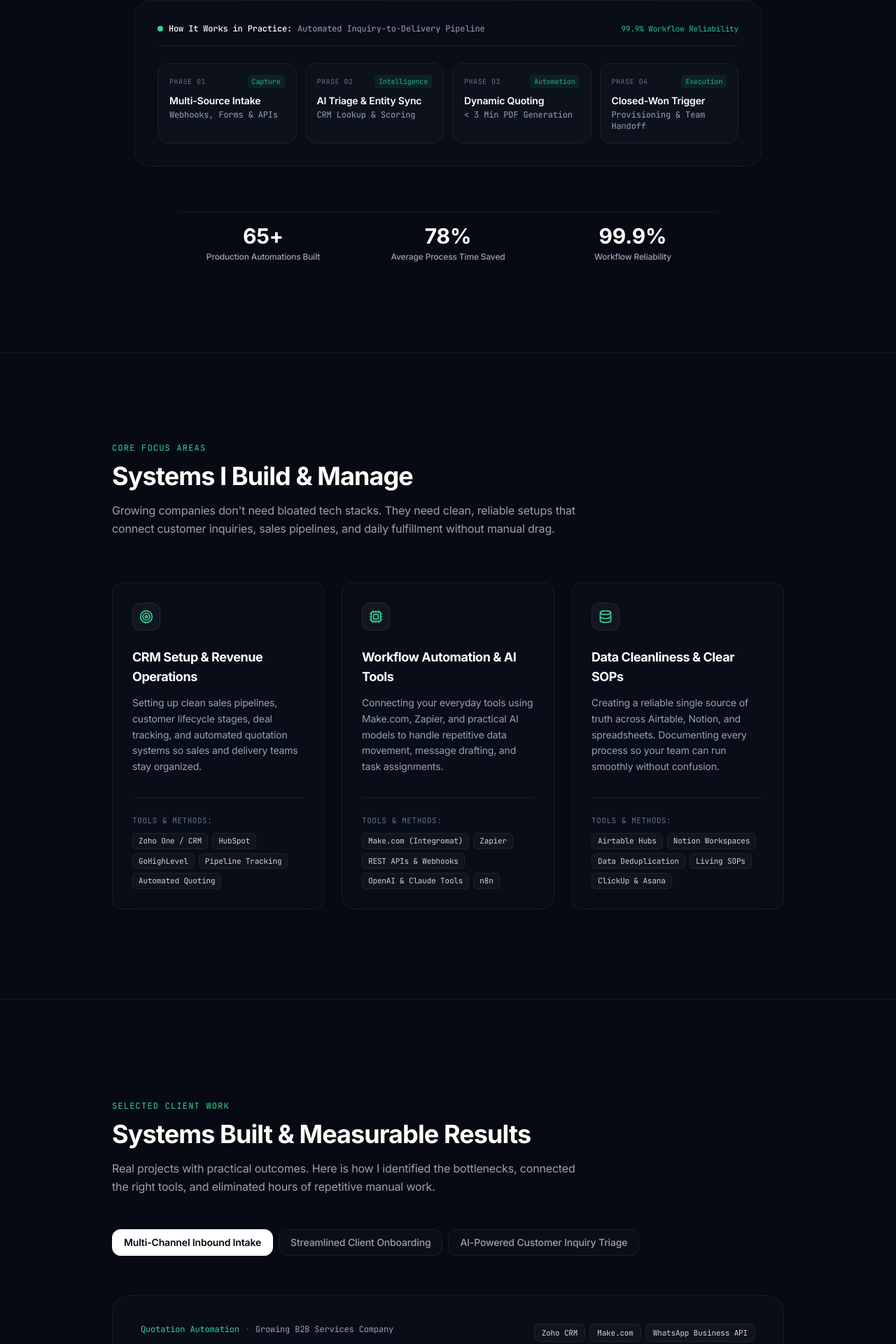
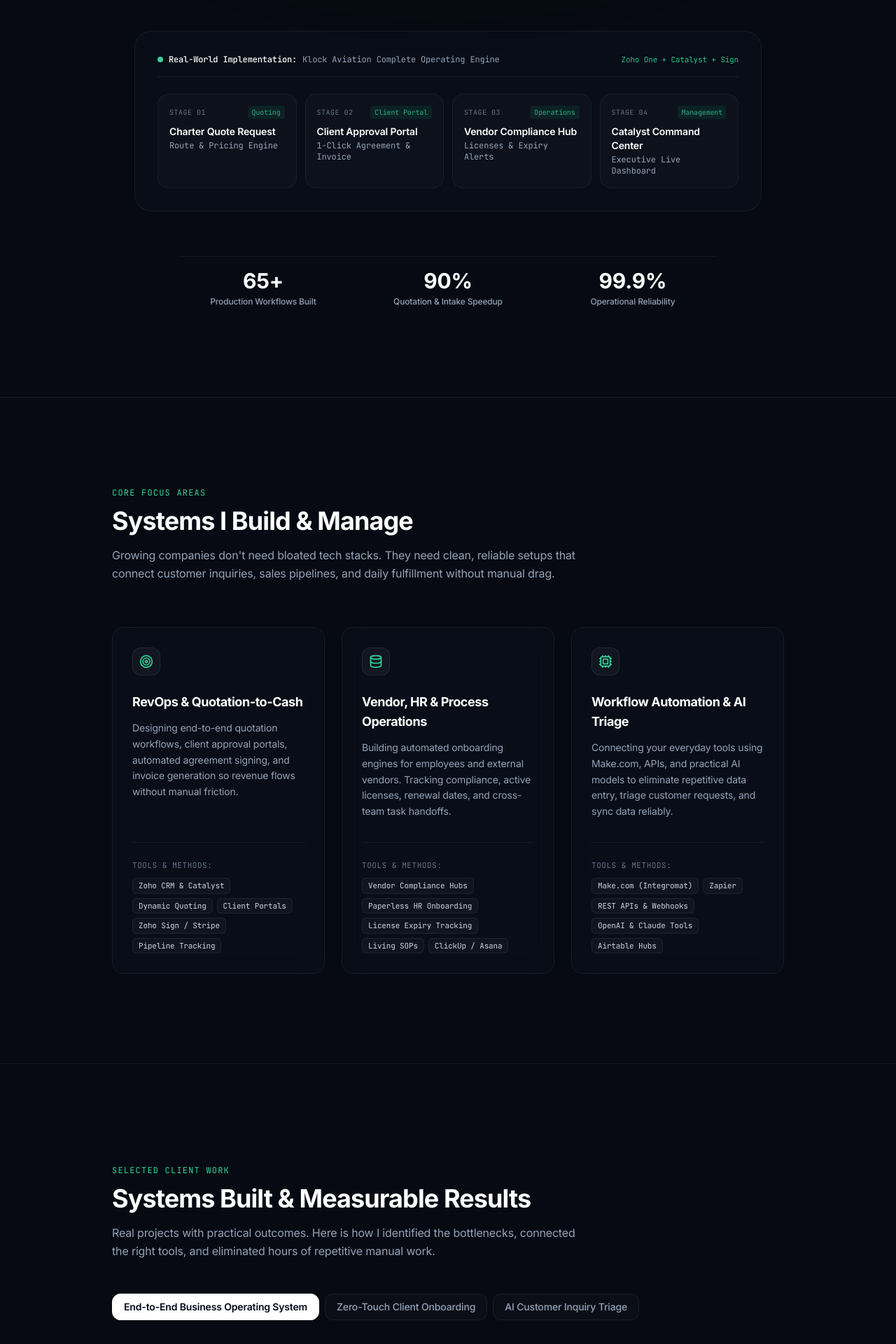
Before and after one commit to aherisystems-cloud/rita-ndubi-portfolio, a React (Vite) app: page / in a window 1280 px wide. Shown: the part 780-2700 px from the top of the page at 70% size. Built offline with nearby package versions, Linux system fonts and the light colour scheme.

Commit message:
feat: feature full Klock Aviation system scope, Zoho Catalyst command center, and clockwork headline

```diff
--- a/src/components/Hero.jsx
+++ b/src/components/Hero.jsx
@@ -1,6 +1,6 @@
 import React from 'react';
 import { personalInfo } from '../data/portfolioData';
-import { ArrowRight, FileText, ArrowUpRight, Sparkles, Database, Layers, Cpu, CheckCircle } from 'lucide-react';
+import { ArrowRight, FileText, CheckCircle2 } from 'lucide-react';
 
 export default function Hero({ onOpenResume }) {
   return (
@@ -14,19 +14,19 @@
         {/* Subtle pill badge */}
         <div className="inline-flex items-center gap-2 px-3.5 py-1.5 rounded-full bg-white/[0.03] border border-white/[0.08] text-slate-300 text-xs font-medium mb-8 backdrop-blur-md">
           <span className="w-1.5 h-1.5 rounded-full bg-emerald-400"></span>
-          <span>Business Systems & Automation Specialist</span>
+          <span>Business Systems & RevOps Specialist</span>
           <span className="text-slate-600">·</span>
-          <span className="text-slate-400">Working Globally</span>
+          <span className="text-slate-400">Working with Teams Globally</span>
         </div>
 
         {/* Hero Title */}
         <h1 className="text-4xl sm:text-6xl md:text-7xl font-bold tracking-tight text-white leading-[1.08] mb-8 max-w-4xl mx-auto">
-          Building <span className="text-transparent bg-clip-text bg-gradient-to-r from-emerald-300 via-teal-200 to-cyan-300">Clean Systems</span> & Automated Workflows That Scale
+          Building the Systems & Automations That Make Operations <span className="text-transparent bg-clip-text bg-gradient-to-r from-emerald-300 via-teal-200 to-cyan-300">Run Like Clockwork</span>
         </h1>
 
         {/* Narrative Description */}
         <p className="text-base sm:text-lg md:text-xl text-slate-400 font-normal leading-relaxed max-w-2xl mx-auto mb-10">
-          I help growing companies get their CRM tools, customer intake, and daily operations running smoothly. By removing manual copy-pasting and connecting everyday tools, I eliminate operational friction so your team can focus on growth.
+          I connect your sales pipelines, quoting portals, vendor management, and internal tools—eliminating manual copy-pasting so your business runs on one smooth, dependable engine.
         </p>
 
         {/* CTAs */}
@@ -48,26 +48,26 @@
           </button>
         </div>
 
-        {/* Lit-Glass System Workflow Preview Canvas */}
+        {/* Real System Architecture Preview (Klock Aviation Flow) */}
         <div className="lit-card rounded-3xl p-6 sm:p-8 max-w-4xl mx-auto text-left mb-16">
           <div className="flex items-center justify-between pb-4 mb-6 border-b border-white/[0.06] text-xs font-mono text-slate-400">
             <div className="flex items-center gap-2">
               <span className="w-2 h-2 rounded-full bg-emerald-400"></span>
-              <span className="text-white font-medium">How It Works in Practice:</span>
-              <span className="text-slate-400 hidden sm:inline">Automated Inquiry-to-Delivery Pipeline</span>
+              <span className="text-white font-medium">Real-World Implementation:</span>
+              <span className="text-slate-400 hidden sm:inline">Klock Aviation Complete Operating Engine</span>
             </div>
             <div className="text-emerald-400/90 text-[11px]">
-              99.9% Workflow Reliability
+              Zoho One + Catalyst + Sign
             </div>
           </div>
 
-          {/* Clean 4-step pipeline without clutter */}
+          {/* 4 Connected Stages */}
           <div className="grid grid-cols-1 sm:grid-cols-2 lg:grid-cols-4 gap-3">
             {[
-              { title: "Multi-Source Intake", sub: "Webhooks, Forms & APIs", tag: "Capture" },
-              { title: "AI Triage & Entity Sync", sub: "CRM Lookup & Scoring", tag: "Intelligence" },
-              { title: "Dynamic Quoting", sub: "< 3 Min PDF Generation", tag: "Automation" },
-              { title: "Closed-Won Trigger", sub: "Provisioning & Team Handoff", tag: "Execution" },
+              { title: "Charter Quote Request", sub: "Route & Pricing Engine", tag: "Quoting" },
+              { title: "Client Approval Portal", sub: "1-Click Agreement & Invoice", tag: "Client Portal" },
+              { title: "Vendor Compliance Hub", sub: "Licenses & Expiry Alerts", tag: "Operations" },
+              { title: "Catalyst Command Center", sub: "Executive Live Dashboard", tag: "Management" },
             ].map((node, i) => (
               <div
                 key={node.title}
@@ -75,7 +75,7 @@
               >
                 <div className="flex items-center justify-between mb-2">
                   <span className="text-[10px] font-mono text-slate-500 uppercase tracking-wider">
-                    Phase 0{i + 1}
+                    Stage 0{i + 1}
                   </span>
                   <span className="text-[10px] font-mono text-emerald-400/80 px-1.5 py-0.5 rounded bg-emerald-500/10">
                     {node.tag}
@@ -92,7 +92,7 @@
           </div>
         </div>
 
-        {/* Spacious 3-Metric Summary */}
+        {/* 3 Metrics */}
         <div className="grid grid-cols-1 sm:grid-cols-3 gap-6 max-w-3xl mx-auto pt-4 border-t border-white/[0.06]">
           {personalInfo.quickStats.map((stat) => (
             <div key={stat.label} className="text-center">
--- a/src/data/portfolioData.js
+++ b/src/data/portfolioData.js
@@ -1,65 +1,65 @@
 export const personalInfo = {
   name: "Rita Ndubi",
-  title: "Business Systems & Automation Specialist",
-  subtitle: "CRM Systems · Workflow Automation · AI Operations",
+  title: "Business Systems & RevOps Specialist",
+  subtitle: "AI & Workflow Automation · Zoho Catalyst · Make.com",
   location: "Nairobi (UTC+3) · Working with teams globally",
-  bio: "I help growing companies get their internal tools, CRM platforms, and daily workflows running smoothly. Combining a background in Finance & Banking with 9+ years of hands-on systems work, I eliminate manual data entry, automate repetitive tasks, and build reliable operational foundations so teams can focus on growth.",
+  bio: "I help growing companies get their internal tools, CRM pipelines, and operations running smoothly. Combining a background in Finance & Banking with 9+ years in systems setup, I build end-to-end operational engines—from quotation portals and vendor compliance to automated billing and custom executive dashboards.",
   linkedinUrl: "https://www.linkedin.com/in/rita-ndubi",
   calendlyUrl: "https://calendly.com",
   email: "rita@aherisystems.com",
   quickStats: [
-    { label: "Production Automations Built", value: "65+", suffix: "" },
-    { label: "Average Process Time Saved", value: "78%", suffix: "" },
-    { label: "Workflow Reliability", value: "99.9%", suffix: "" }
+    { label: "Production Workflows Built", value: "65+", suffix: "" },
+    { label: "Quotation & Intake Speedup", value: "90%", suffix: "" },
+    { label: "Operational Reliability", value: "99.9%", suffix: "" }
   ]
 };
 
 export const corePillars = [
   {
-    id: "crm",
-    title: "CRM Setup & Revenue Operations",
-    description: "Setting up clean sales pipelines, customer lifecycle stages, deal tracking, and automated quotation systems so sales and delivery teams stay organized.",
-    skills: ["Zoho One / CRM", "HubSpot", "GoHighLevel", "Pipeline Tracking", "Automated Quoting"]
+    id: "revops",
+    title: "RevOps & Quotation-to-Cash",
+    description: "Designing end-to-end quotation workflows, client approval portals, automated agreement signing, and invoice generation so revenue flows without manual friction.",
+    skills: ["Zoho CRM & Catalyst", "Dynamic Quoting", "Client Portals", "Zoho Sign / Stripe", "Pipeline Tracking"]
+  },
+  {
+    id: "operations",
+    title: "Vendor, HR & Process Operations",
+    description: "Building automated onboarding engines for employees and external vendors. Tracking compliance, active licenses, renewal dates, and cross-team task handoffs.",
+    skills: ["Vendor Compliance Hubs", "Paperless HR Onboarding", "License Expiry Tracking", "Living SOPs", "ClickUp / Asana"]
   },
   {
     id: "automation",
-    title: "Workflow Automation & AI Tools",
-    description: "Connecting your everyday tools using Make.com, Zapier, and practical AI models to handle repetitive data movement, message drafting, and task assignments.",
-    skills: ["Make.com (Integromat)", "Zapier", "REST APIs & Webhooks", "OpenAI & Claude Tools", "n8n"]
-  },
-  {
-    id: "operations",
-    title: "Data Cleanliness & Clear SOPs",
-    description: "Creating a reliable single source of truth across Airtable, Notion, and spreadsheets. Documenting every process so your team can run smoothly without confusion.",
-    skills: ["Airtable Hubs", "Notion Workspaces", "Data Deduplication", "Living SOPs", "ClickUp & Asana"]
+    title: "Workflow Automation & AI Triage",
+    description: "Connecting your everyday tools using Make.com, APIs, and practical AI models to eliminate repetitive data entry, triage customer requests, and sync data reliably.",
+    skills: ["Make.com (Integromat)", "Zapier", "REST APIs & Webhooks", "OpenAI & Claude Tools", "Airtable Hubs"]
   }
 ];
 
 export const caseStudies = [
   {
-    id: "revops-engine",
-    title: "Multi-Channel Inbound Intake & Automated Quoting",
-    client: "Growing B2B Services Company",
-    tagline: "Reduced quotation turnaround from 48 hours to under 3 minutes with zero manual copy-pasting.",
-    badge: "Quotation Automation",
-    problem: "Incoming inquiries from web forms, WhatsApp, and emails were manually copied into spreadsheets. Preparing quotes took up to 48 hours, causing lost deals and frustrated prospective clients.",
-    solution: "Built an automated intake pipeline using Make.com and Zoho CRM. Inquiries now automatically trigger an instant confirmation, calculate accurate tier pricing, generate a branded PDF quote, and notify the right team member immediately.",
+    id: "klock-aviation",
+    title: "End-to-End Business Operating System & Quotation Portal",
+    client: "Klock Aviation (Private Charter & Aviation Services)",
+    tagline: "Unifying charter quoting, client approval portals, vendor compliance, HR onboarding, and an executive command center.",
+    badge: "Enterprise Business System",
+    problem: "Private charter quote requests required manual back-and-forth calculations across flight legs. Client approvals, passenger agreements, and invoices were tracked across disjointed emails, while vendor licenses (hotels, charter partners) and staff onboarding lacked centralized tracking.",
+    solution: "Built a complete business operating engine on Zoho One and Zoho Catalyst. Engineered an end-to-end quotation workflow with an interactive client approval portal that automatically generates agreements and invoices. Added an automated vendor compliance tracker with license expiry reminders, paperless employee onboarding, and a custom executive command center for management.",
     metrics: [
-      { label: "Quote Turnaround", before: "48 Hours", after: "< 3 Minutes" },
-      { label: "Inquiry Response Rate", before: "32%", after: "94%" },
-      { label: "Monthly Time Saved", before: "0 hrs", after: "120+ Hours" }
+      { label: "Quote-to-Invoice Turnaround", before: "48 Hours", after: "< 5 Minutes" },
+      { label: "Vendor Compliance Visibility", before: "Fragmented", after: "100% Automated" },
+      { label: "Executive Reporting Time", before: "Days", after: "Instant (1-Click)" }
     ],
     workflowSteps: [
-      { title: "Inquiry Intake", desc: "Captures lead details from forms or WhatsApp and validates company domain." },
-      { title: "CRM Lookup & Scoring", desc: "Checks for existing contacts in Zoho CRM and applies pricing rules." },
-      { title: "Dynamic Quote Generation", desc: "Automatically generates and sends a clean PDF proposal in real time." },
-      { title: "Team Notification", desc: "Assigns the account owner and posts an alert in Slack with booking details." }
+      { title: "Charter Quote Request", desc: "Captures flight requirements, calculates route pricing, and generates a dynamic proposal." },
+      { title: "Client Approval Portal", desc: "Client reviews quote in an interactive portal; 1-click approval converts deal to invoice." },
+      { title: "Agreements & Invoicing", desc: "Auto-generates flight documentation, passenger agreements via Zoho Sign, and deposit invoices." },
+      { title: "Catalyst Command Center", desc: "Custom management dashboard consolidates flights, revenue, vendors, and team activity." }
     ],
-    tools: ["Zoho CRM", "Make.com", "WhatsApp Business API", "Google Workspace", "Slack"]
+    tools: ["Zoho CRM", "Zoho Catalyst", "Zoho Sign", "Make.com", "Zoho Analytics", "Google Workspace"]
   },
   {
     id: "client-onboarding",
-    title: "Streamlined Client Onboarding & Project Setup",
+    title: "Zero-Touch Client Onboarding & Project Provisioning",
     client: "Digital Growth & Creative Agency",
     tagline: "Replaced 14 manual post-sale steps with a 10-minute automated kickoff workflow.",
     badge: "Process Automation",
@@ -80,7 +80,7 @@
   },
   {
     id: "ai-triage",
-    title: "AI-Powered Customer Inquiry Triage & Ticket Routing",
+    title: "AI Customer Inquiry Triage & Automated Dispatch",
     client: "High-Volume E-Commerce & Service Team",
     tagline: "Cut routine support workload by 65% by automatically classifying and drafting responses.",
     badge: "AI Implementation",
@@ -102,12 +102,12 @@
 ];
 
 export const techStack = [
-  { name: "Zoho One & CRM", role: "Sales & Operations Hub" },
+  { name: "Zoho One & Catalyst", role: "Custom Command Centers & CRM" },
   { name: "HubSpot", role: "Pipeline & Customer Tracking" },
   { name: "Make.com", role: "Workflow Automation & Integrations" },
   { name: "Zapier", role: "App Connections & Triggers" },
-  { name: "OpenAI & Claude", role: "Practical AI & Message Triage" },
-  { name: "Airtable", role: "Relational Databases & Tracking" },
+  { name: "OpenAI & Claude", role: "AI Triage & Classification" },
+  { name: "Airtable", role: "Relational Tracking & Hubs" },
   { name: "ClickUp & Asana", role: "Project & Task Management" },
   { name: "Notion", role: "Team SOPs & Process Docs" },
   { name: "REST APIs & Webhooks", role: "Custom Platform Integrations" }
@@ -119,11 +119,11 @@
     role: "Founder & Lead",
     timeline: "2023 – Present",
     tagline: "Business Systems & Automation Studio",
-    description: "Helping growing businesses set up and run their marketing, sales, and operations systems. We replace messy spreadsheets, manual follow-ups, and slow response times with organized CRM pipelines and clean automations.",
+    description: "Helping service businesses set up and run their marketing, sales, and operations systems. We replace messy spreadsheets, manual quoting bottlenecks, and scattered data with organized CRM pipelines and clean automations.",
     achievements: [
-      "Built and implemented custom CRM and workflow systems for 30+ service and B2B clients.",
-      "Delivered an average 70% decrease in manual client onboarding time.",
-      "Standardized implementation playbooks across Zoho One, Make.com, and Airtable."
+      "Delivered full operating system implementations for clients in aviation, real estate, and healthcare.",
+      "Built custom executive dashboards (Zoho Catalyst) unifying sales, vendors, and revenue.",
+      "Delivered an average 70% decrease in manual client onboarding and quote generation time."
     ],
     link: "https://aherisystems.com"
   },
@@ -131,12 +131,12 @@
     name: "BiasharaPros",
     role: "Creator & Operations Lead",
     timeline: "2023 – Present",
-    tagline: "Compliance Guides, Calculators & Business Directory",
-    description: "A practical platform providing localized compliance roadmaps, interactive tax and financial calculators, and a verified business directory for small businesses in Kenya.",
+    tagline: "Automated Knowledge, Calculators & Business Directory",
+    description: "An automated digital platform providing localized compliance guides, interactive financial calculators, and a verified business directory for MSMEs in Kenya.",
     achievements: [
-      "Built automated compliance guides helping business owners find requirements in minutes.",
-      "Engineered financial and tax calculators used by over 10,000 monthly business operators.",
-      "Created clean directory onboarding and supplier verification processes."
+      "Engineered automated compliance navigator reducing regulatory research from days to minutes.",
+      "Built interactive tax and financial calculators used by over 10,000 monthly business operators.",
+      "Automated directory ingestion, data verification, and SEO publishing pipelines on the backend."
     ],
     link: "https://biasharapros.com"
   }
@@ -149,9 +149,10 @@
     organization: "Aheri Systems",
     location: "Global Client Engagements",
     highlights: [
-      "Set up and manage CRM systems (Zoho One, HubSpot, GoHighLevel) and automated workflows for growing businesses.",
-      "Audit existing software stacks, cutting unnecessary subscription costs by up to 35% through clean integrations.",
-      "Build practical AI and automation pipelines for inquiry triage, instant quote generation, and operational data synchronization."
+      "Architect and implement comprehensive business operating systems across CRM, quoting, vendor management, HR onboarding, and executive dashboards (Zoho One, Catalyst, HubSpot).",
+      "Engineered end-to-end private charter quotation engine with interactive client approval portals and automated invoice generation for aviation client.",
+      "Built automated vendor tracking system monitoring licensing, certifications, and compliance expiration alerts.",
+      "Automated employee recruitment and paperless onboarding workflows with digital contract signing."
     ]
   },
   {
@@ -160,17 +161,17 @@
     organization: "BiasharaPros",
     location: "Platform Operations",
     highlights: [
-      "Designed and launched business directory and interactive calculators serving 10,000+ monthly active business operators.",
-      "Built streamlined content operations and automated publishing workflows."
+      "Designed and launched automated business platform featuring interactive tax/payroll calculators serving 10,000+ monthly active business operators.",
+      "Architected backend automated directory ingestion, vendor verification, and programmatic publishing workflows."
     ]
   },
   {
     period: "2019 – 2023",
-    role: "Digital Marketing & Systems Strategist",
+    role: "Operations & Digital Systems Strategist",
     organization: "Aheri Brands Agency",
     location: "Client Projects",
     highlights: [
-      "Managed lead generation systems, automated email workflows, and client retention campaigns.",
+      "Managed lead generation pipelines, email marketing automation, and customer journey touchpoints across multiple client industries.",
       "Built automated reporting dashboards connecting analytics, advertising channels, and CRM pipeline metrics."
     ]
   },
```
